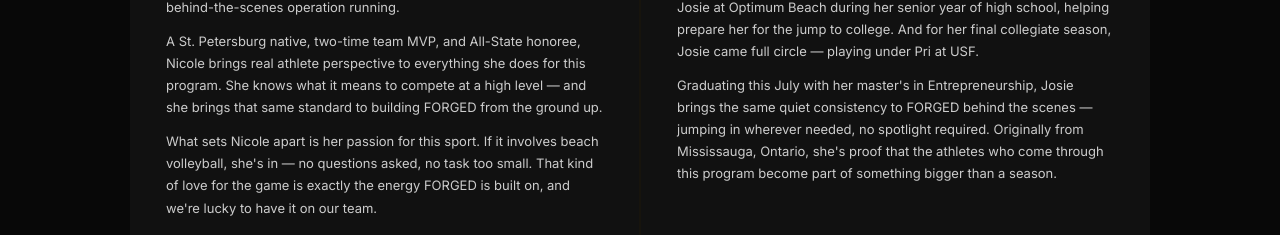
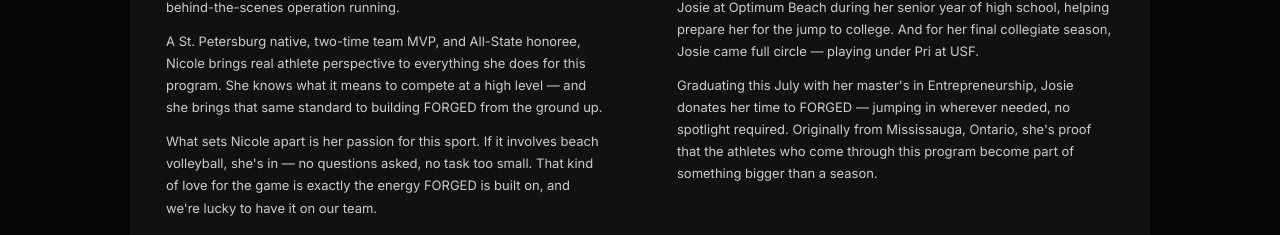
Before and after one commit to beforged26/forged-site, a Next.js app in the folder forged-site/: page /about/team in a window 1280 px wide. Shown: the part 2576-2811 px from the top of the page. Built offline with nearby package versions, Linux system fonts and the light colour scheme.

Commit message:
Update page.tsx

```diff
--- a/forged-site/src/app/about/team/page.tsx
+++ b/forged-site/src/app/about/team/page.tsx
@@ -45,7 +45,7 @@ const team: { name: string; role: string; bio: string[]; website?: string; photo
     photo: "https://dxbhsrqyrr690.cloudfront.net/sidearm.nextgen.sites/usf.sidearmsports.com/images/2026/2/13/Josie_Sek.jpg",
     bio: [
       "Josie is an NCAA National Champion — she earned that title at TCU, where she became one of the most decorated beach volleyball players in the program. What makes her story personal to FORGED: Pri trained Josie at Optimum Beach during her senior year of high school, helping prepare her for the jump to college. And for her final collegiate season, Josie came full circle — playing under Pri at USF.",
-      "Graduating this July with her master's in Entrepreneurship, Josie brings the same quiet consistency to FORGED behind the scenes — jumping in wherever needed, no spotlight required. Originally from Mississauga, Ontario, she's proof that the athletes who come through this program become part of something bigger than a season.",
+      "Graduating this July with her master's in Entrepreneurship, Josie donates her time to FORGED — jumping in wherever needed, no spotlight required. Originally from Mississauga, Ontario, she's proof that the athletes who come through this program become part of something bigger than a season.",
     ],
   },
   // Add more team members below:
```
